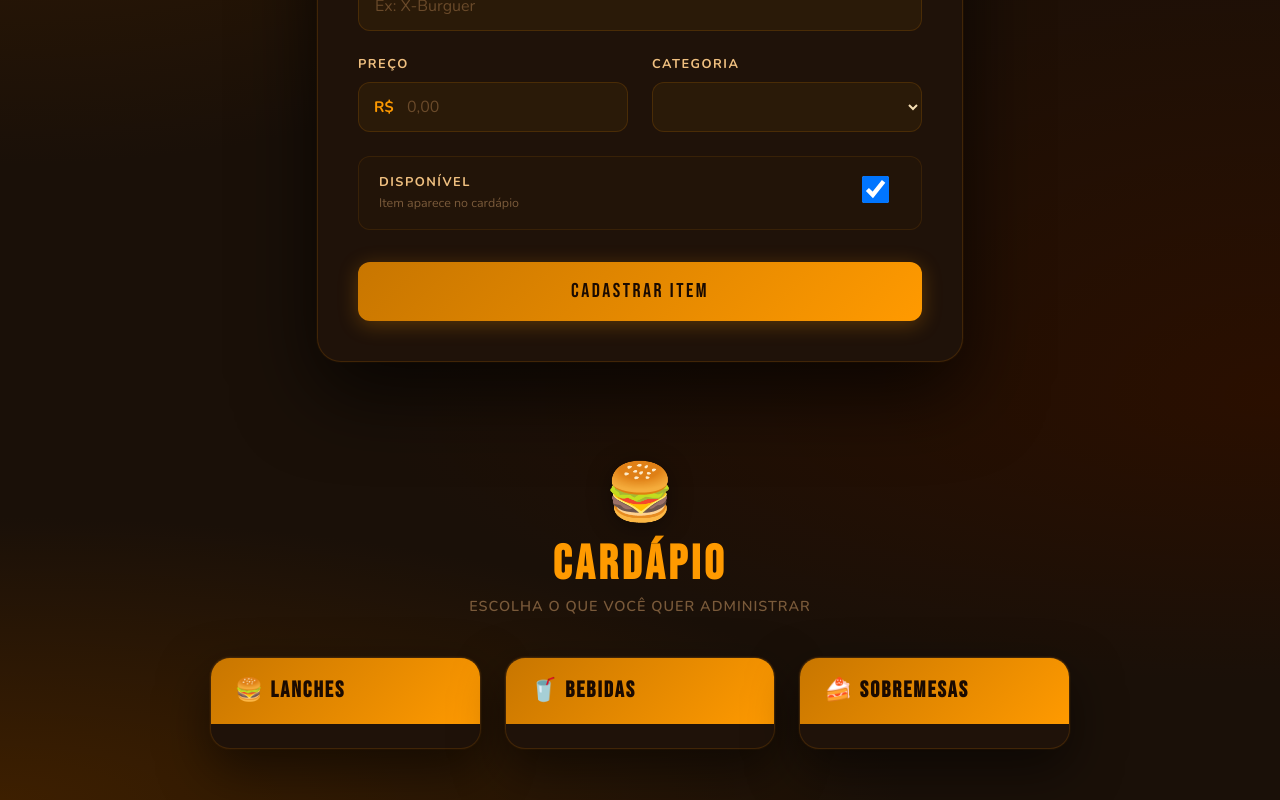
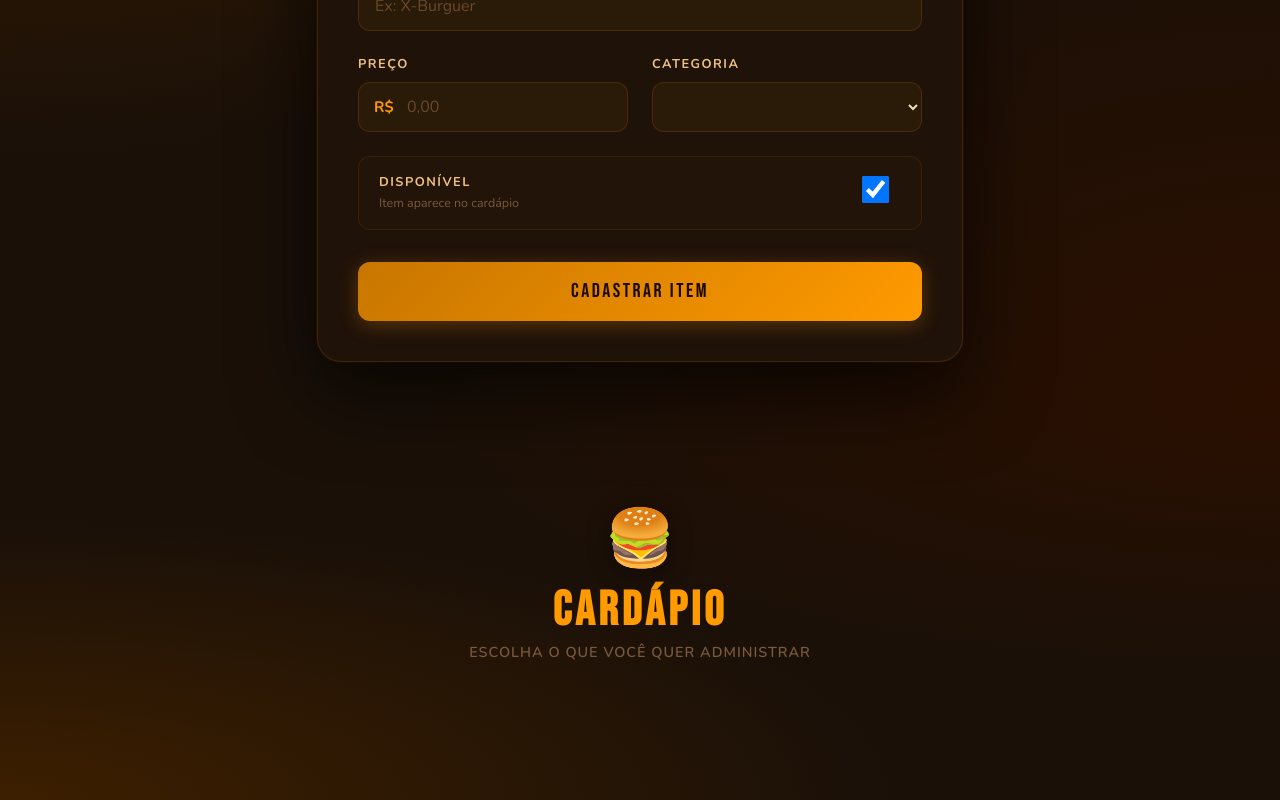
Before and after one commit to raulramosneves9-arch/cardapio-digita-vue, a Vue app: page / in a window 1280 px wide. Shown: the part 400-1200 px from the top of the page. Built offline with nearby package versions, Linux system fonts and the light colour scheme.

Commit message:
display none em todas categorias, irei fazer um botão com TODOS, LANCHE, BEBIDAS E SOBREMESA

```diff
--- a/src/views/list.vue
+++ b/src/views/list.vue
@@ -20,10 +20,10 @@
             </header>
 
             <!-- ===== GRID DE CATEGORIAS ===== -->
-            <div class="menu-grid">
+            <section class="menu-grid">
 
                 <!-- ===== CATEGORIA: LANCHES ===== -->
-                <article class="card">
+                <article class="card" style="display: none;">
                     <header class="card-header">
                         <h2 class="category-title">🍔 Lanches</h2>
                     </header>
@@ -32,7 +32,7 @@
                 </article>
 
                 <!-- ===== CATEGORIA: BEBIDAS ===== -->
-                <article class="card">
+                <article class="card" style="display: none;">
                     <header class="card-header">
                         <h2 class="category-title">🥤 Bebidas</h2>
                     </header>
@@ -41,7 +41,7 @@
                 </article>
 
                 <!-- ===== CATEGORIA: SOBREMESAS ===== -->
-                <article class="card">
+                <article class="card" style="display: none;">
                     <header class="card-header">
                         <h2 class="category-title">🍰 Sobremesas</h2>
                     </header>
@@ -49,7 +49,7 @@
                     </ul>
                 </article>
 
-            </div>
+            </section>
             <!-- fim .menu-grid -->
 
         </main>
--- a/src/views/register/itemForm.vue
+++ b/src/views/register/itemForm.vue
@@ -1,11 +1,12 @@
 <script setup>
-import { computed, reactive } from 'vue';
+import { computed, reactive, ref } from 'vue';
 
 const formData = reactive({
     name: '',
     price: '',
     category: '',
-    available: true
+    available: true,
+    id: ref(1)
 })
 
 // const categories = ["Todos", "Lanche", "Bebida", "Sobremesa"]
```
